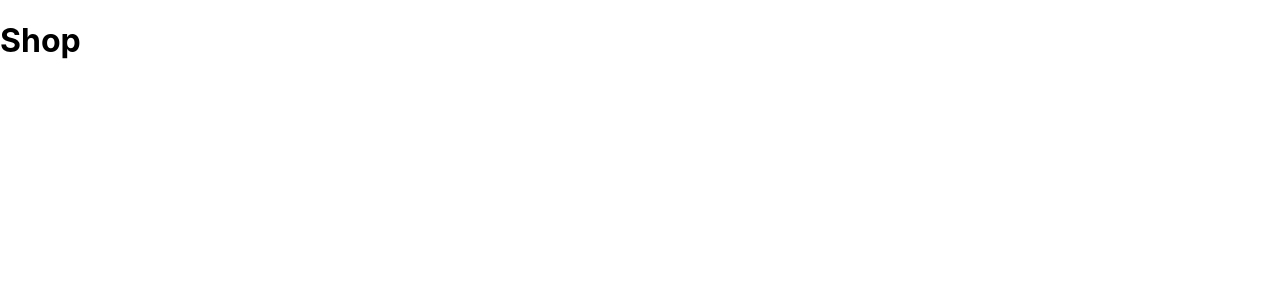
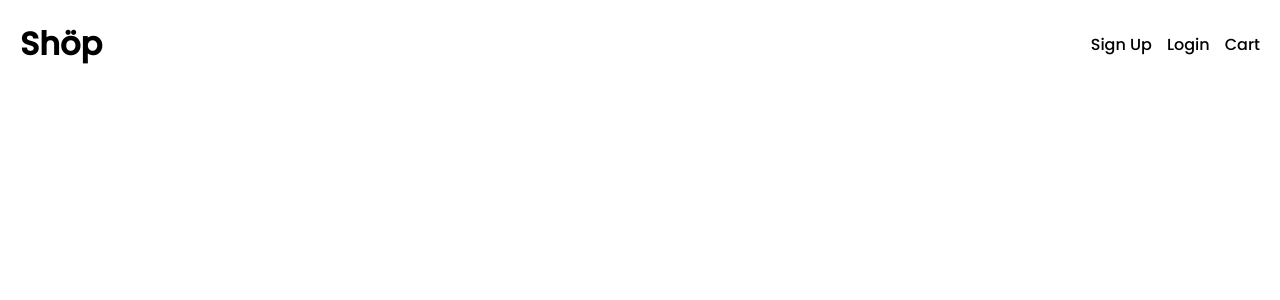
Before and after one commit to brodie02/mern-ecommerce-website, a React (Create React App) app in the folder client/: page / in a window 1280 px wide. Shown: the top 300 px of the page. Built offline with nearby package versions, Linux system fonts and the light colour scheme.

Commit message:
Add Nav component

```diff
--- a/client/public/index.html
+++ b/client/public/index.html
@@ -24,6 +24,7 @@
       work correctly both with client-side routing and a non-root public URL.
       Learn how to configure a non-root public URL by running `npm run build`.
     -->
+    <link href="https://fonts.googleapis.com/css2?family=Poppins:wght@500&display=swap" rel="stylesheet">
     <title>Shop App</title>
   </head>
   <body>
--- a/client/src/components/Nav/index.js
+++ b/client/src/components/Nav/index.js
@@ -1,11 +1,48 @@
 import React from 'react'
-// import Auth from '../../utils/auth'
-// import { Link } from "react-router-dom"
+import Auth from '../../utils/auth'
+import { Link } from "react-router-dom"
+import './style.css'
 
 export default function Nav() {
+
+  function showNav() {
+    if (Auth.loggedIn()) {
+      <nav>
+          <Link to="/orderHistory">
+            Order History
+          </Link>
+          <a href="/" onClick={() => Auth.logout()}>
+            Logout
+          </a>
+      </nav>
+    } else {
+      return (
+        <nav>
+          <Link to="/signup">
+            Sign Up
+          </Link>
+          <Link to="/login">
+            Login
+          </Link>
+        </nav>
+      )
+    }
+  }
+
   return (
     <header>
-      <h1>Shop</h1>
+      <h1>
+        <Link to="/">
+          Shöp
+        </Link>
+      </h1>
+
+      <div id='header-body'>
+        {showNav()}
+        <div>
+          <p>Cart</p>
+        </div>
+      </div>
     </header>
   )
 }
--- /dev/null
+++ b/client/src/components/Nav/style.css
@@ -0,0 +1,20 @@
+a {
+  color: black;
+}
+
+header {
+  display: flex;
+  justify-content: space-between;
+  align-items: center;
+  padding: 20px;
+}
+
+#header-body {
+  display: flex;
+  gap: 15px;
+}
+
+nav {
+  display: flex;
+  gap: 15px;
+}
--- a/client/src/index.css
+++ b/client/src/index.css
@@ -1,13 +1,6 @@
-body {
-  margin: 0;
-  font-family: -apple-system, BlinkMacSystemFont, 'Segoe UI', 'Roboto', 'Oxygen',
-    'Ubuntu', 'Cantarell', 'Fira Sans', 'Droid Sans', 'Helvetica Neue',
-    sans-serif;
-  -webkit-font-smoothing: antialiased;
-  -moz-osx-font-smoothing: grayscale;
+* {
+  margin: 0px;
+  padding: 0px;
+  font-family: 'Poppins', sans-serif;
+  text-decoration: none;
 }
-
-code {
-  font-family: source-code-pro, Menlo, Monaco, Consolas, 'Courier New',
-    monospace;
-}
```
